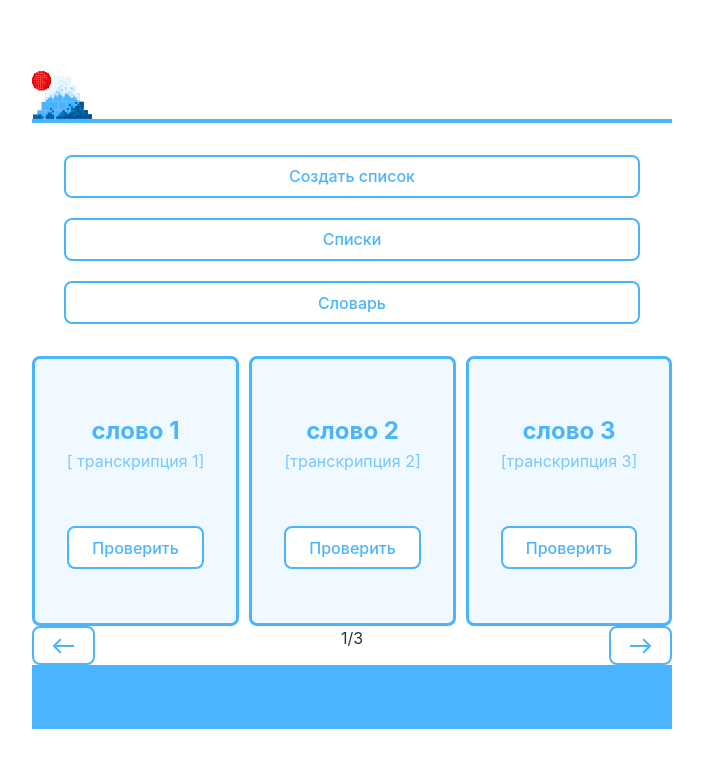
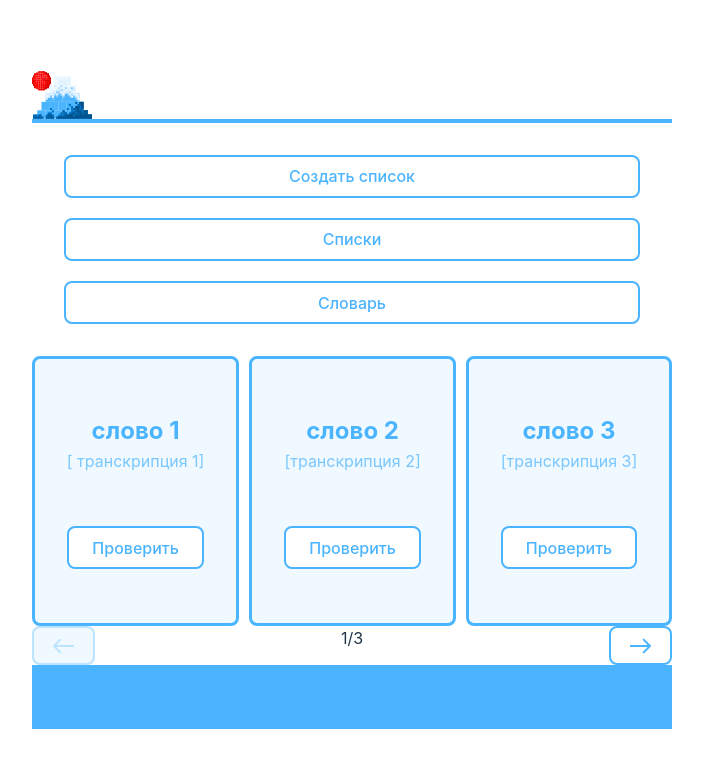
Before and after one commit to Glazunovatomara/r-p, a React (Vite) app: page / in a window 1280 px wide. Shown: the top 768 px of the page, without its empty margins (288-991 px from the left). Built offline with nearby package versions, Linux system fonts and the light colour scheme.

Commit message:
feat:style for slider btn

```diff
--- a/src/components/SliderBtn/sliderBtn.module.css
+++ b/src/components/SliderBtn/sliderBtn.module.css
@@ -18,3 +18,14 @@
 .forward:hover svg {
     fill:#ffffff;
 }
+.back:disabled,
+.forward:disabled {
+    background-color: #4bb4ff15;
+    border-color: #4bb4ff4f;
+    cursor: default;
+    pointer-events: none;
+}
+.back:disabled svg,
+.forward:disabled svg {
+    fill:#4bb4ff4f;
+}
```
